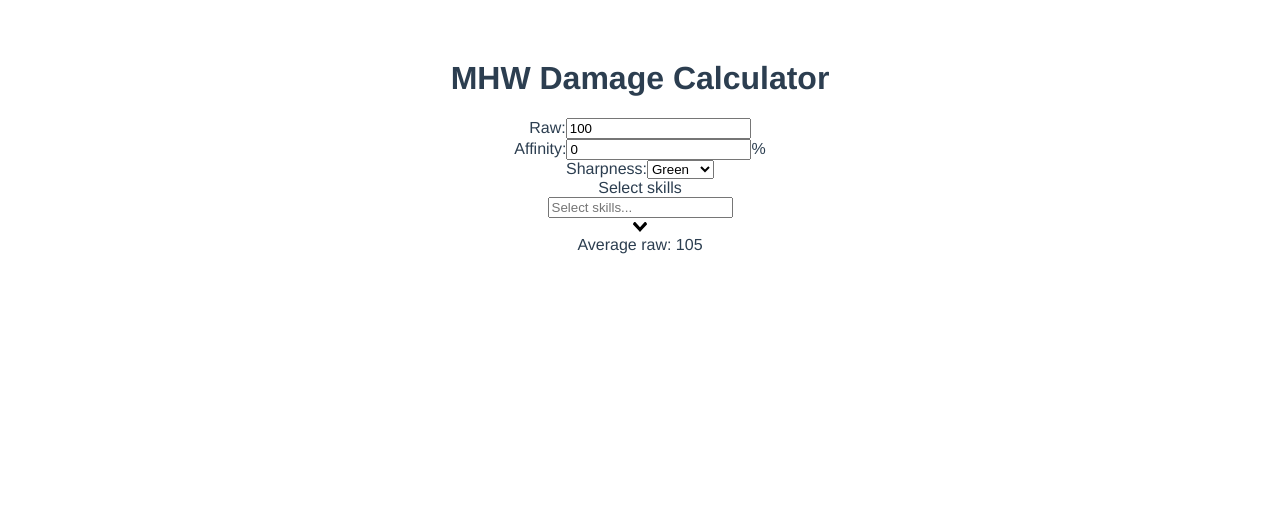
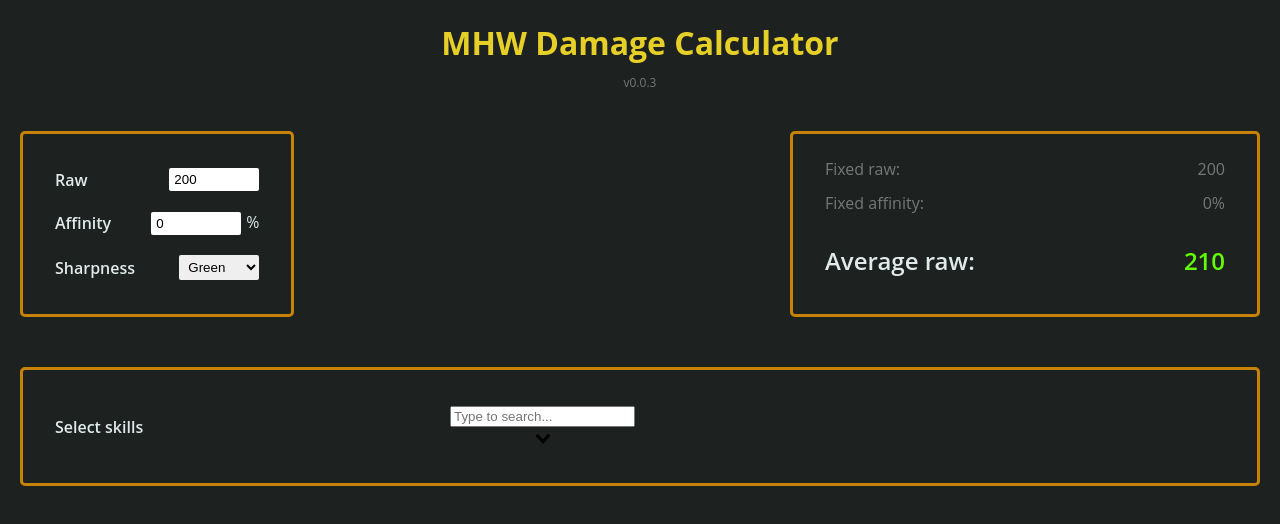
Before and after one commit to jordant0/mh-calc, a Vue app: page / in a window 1280 px wide. Shown: the top 524 px of the page. Built offline with nearby package versions, Linux system fonts and the light colour scheme.

Commit message:
Update UI, fix calculation bug, calculate fixed raw/aff
Add Attack Boost skill
v0.0.3

```diff
--- a/src/App.vue
+++ b/src/App.vue
@@ -11,12 +11,19 @@
 </template>
 
 <style>
+body {
+  min-height: 100vh;
+  margin: 0;
+  background-color: #1d2120;
+  overflow: hidden;
+}
+
 #app {
-  font-family: 'Avenir', Helvetica, Arial, sans-serif;
+  font-family: 'Open Sans', Arial, sans-serif;
   -webkit-font-smoothing: antialiased;
   -moz-osx-font-smoothing: grayscale;
+  font-size: 16px;
   text-align: center;
-  color: #2c3e50;
-  margin-top: 60px;
+  color: #dfeae9;
 }
 </style>
--- a/src/components/Calculator.vue
+++ b/src/components/Calculator.vue
@@ -38,26 +38,75 @@
       return this.weapon.affinity / 100;
     },
 
+    fixedSkills() {
+      return this.skills.filter(function(skill) {
+        return skill.activation >= 100;
+      });
+    },
+
+    variableSkills() {
+      return this.skills.filter(function(skill) {
+        return skill.activation < 100 && skill.activation > 0;
+      });
+    },
+
+    fixedRawAndAffinity() {
+      var raw = this.weapon.raw,
+          affinity = this.affinity;
+
+      if(this.settings.debug && this.settings.verbose) {
+        console.log('[ Calculating fixed raw and affinity ]');
+      }
+
+      for (var i = 0; i < this.fixedSkills.length; i++) {
+        var skill = this.fixedSkills[i],
+            skillData = this.getRawAndAffinityForSkill(skill);
+
+        raw += skillData.raw;
+        affinity += skillData.affinity;;
+
+        affinity = Math.min(1, affinity);
+        affinity = Math.max(-1, affinity);
+      }
+
+      return { raw, affinity };
+    },
+
     finalAverageRaw() {
-      if(this.skills.length < 1) {
-        return this.averageRaw(this.weapon.raw, this.affinity);
+      var variablesCount = this.variableSkills.length;
+
+      if(variablesCount < 1) {
+        return this.averageRaw(this.fixedRawAndAffinity.raw, this.fixedRawAndAffinity.affinity);
       }
       else {
-        var permutations = 2 ** this.skills.length,
+        console.log(`[ Calculating variable raw and affinity | Fixed Raw: ${this.fixedRawAndAffinity.raw} | Fixed Affinity: ${this.fixedRawAndAffinity.affinity} ]`);
+
+        var permutations = 2 ** variablesCount,
             totalAverageRaw = 0;
 
         for (var i = 0; i < permutations; i++) {
-          var config = this.convertToDecimal(i, this.skills.length),
+          var config = this.convertToDecimal(i, variablesCount),
               configResults = this.getRawAndAffinityForConfig(config);
 
           if(this.settings.debug) {
-            console.log(`Calculating raw for configuration ${config} with raw ${configResults.raw} and affitity ${configResults.affinity}. Chance: ${configResults.chance * 100}%`);
+            console.log(`Calculating raw for configuration ${config}. Chance: ${configResults.chance * 100}%`);
           }
-          totalAverageRaw += this.averageRaw(configResults.raw, configResults.affinity) * configResults.chance;
+
+          if(configResults.chance > 0) {
+            totalAverageRaw += this.averageRaw(configResults.raw, configResults.affinity) * configResults.chance;
+          }
         }
         return totalAverageRaw;
       }
-    }
+    },
+
+    displayFixedAffinity() {
+      return this.roundToDecimal(this.fixedRawAndAffinity.affinity * 100);
+    },
+
+    roundedFinalRaw() {
+      return this.roundToDecimal(this.finalAverageRaw);
+    },
   },
 
   methods: {
@@ -68,25 +117,37 @@
     },
 
     averageRaw(rawValue, affinity) {
-      return rawValue * this.sharpnessMultiplier * (1 + affinity * this.affinityMultiplier);
+      var multiplier = this.affinityMultiplier
+      if(affinity < 0) {
+        multiplier = .25;
+      }
+
+      var result = rawValue * this.sharpnessMultiplier * (1 + affinity * multiplier);
+      if(this.settings.debug) {
+        console.log(`> ${rawValue} * ${this.sharpnessMultiplier} * (1 + ${affinity} * ${multiplier}) = ${result}`);
+      }
+      return result;
     },
 
     getRawAndAffinityForConfig(config) {
       var configIndex = 0,
-          affinity = this.affinity,
-          raw = this.weapon.raw,
+          raw = this.fixedRawAndAffinity.raw,
+          affinity = this.fixedRawAndAffinity.affinity,
           chance = 1;
 
-      for (var i = 0; i < this.skills.length; i++) {
-        var skill = this.skills[i],
+      for (var i = 0; i < this.variableSkills.length; i++) {
+        var skill = this.variableSkills[i],
             activation = skill.activation / 100;
 
         if(config[configIndex] === '1') { // Skill is activated
-          var skillData = SkillList[skill.id];
+          var skillData = this.getRawAndAffinityForSkill(skill);
 
-          raw += skillData.levels[skill.level - 1].rawModifier;
-          affinity += skillData.levels[skill.level - 1].affinityModifier;
+          raw += skillData.raw;
+          affinity += skillData.affinity;
+
           affinity = Math.min(1, affinity);
+          affinity = Math.max(-1, affinity);
+
           chance *= activation;
         }
         else {  // Skill is not activated
@@ -98,12 +159,72 @@
 
       return { raw, affinity, chance };
     },
+
+    getRawAndAffinityForSkill(skill) {
+      var skillData = SkillList[skill.id],
+          raw = skillData.levels[skill.level - 1].rawModifier,
+          affinity = skillData.levels[skill.level - 1].affinityModifier;
+
+      if(this.settings.debug && this.settings.verbose) {
+        console.log(`Checking data for skill "${skillData.name}" lv ${skill.level} | Raw: ${raw} | Affinity: ${affinity}`);
+      }
+
+      return { raw, affinity };
+    },
+
+    roundToDecimal(num) {
+      var factor = Math.pow(10, this.settings.precision || 2);
+
+      return Math.round(num * factor) / factor;
+    },
   },
 }
 </script>
 
 <template>
-  <div class='damage-display'>
-    Average raw: {{ this.finalAverageRaw }}
+  <div class='damage-display bordered-box'>
+    <div class='damage-item damage-fixed'>
+      <span class='damage-label'>Fixed raw:</span>
+      <span class='damage-number'>{{ this.fixedRawAndAffinity.raw }}</span>
+    </div>
+
+    <div class='damage-item damage-fixed'>
+      <span class='damage-label'>Fixed affinity:</span>
+      <span class='damage-number'>{{ displayFixedAffinity }}%</span>
+    </div>
+
+    <div class='damage-item damage-final'>
+      <span class='damage-label'>Average raw:</span>
+      <span class='damage-number'>{{ this.roundedFinalRaw }}</span>
+    </div>
   </div>
 </template>
+
+<style>
+.damage-display {
+  max-width: 400px;
+  flex: 1;
+  margin-bottom: auto;
+}
+
+.damage-item {
+  display: flex;
+  justify-content: space-between;
+  margin-bottom: 12px;
+}
+
+.damage-fixed {
+  color: #777777;
+}
+
+.damage-final {
+  font-size: 24px;
+  font-weight: 600;
+  margin-top: 30px;
+  margin-bottom: 0;
+}
+
+.damage-final .damage-number {
+  color: #62ff00;
+}
+</style>
--- a/src/components/Main.vue
+++ b/src/components/Main.vue
@@ -12,10 +12,22 @@
     SkillControl,
   },
 
+  watch: {
+    'weapon.affinity': function (val) {
+      if(this.weapon.affinity > 100) {
+        this.weapon.affinity = 100;
+      }
+
+      if(this.weapon.affinity < 0) {
+        this.weapon.affinity = 0;
+      }
+    },
+  },
+
   data() {
     return {
       weapon: {
-        raw: 100,
+        raw: 200,
         affinity: 0,
         sharpness: 'Green'
       },
@@ -23,6 +35,9 @@
       affinityMultiplier: 0.25,
       settings: {
         debug: false,
+        verbose: false,
+        precision: 2,
+        version: '0.0.3',
       }
     }
   }
@@ -31,11 +46,17 @@
 
 <template>
   <div class='mh-calc'>
-    <h1>MHW Damage Calculator</h1>
+    <h1>
+      MHW Damage Calculator
+      <div class='version-number'>
+        v{{ settings.version }}
+      </div>
+    </h1>
 
+    <div class='main-content'>
+      <div class='weapon-col bordered-box'>
         <weapon-input :weapon='weapon' />
-
-    <skill-control :skills.sync='skills' />
+      </div>
 
       <calculator
         :weapon='weapon'
@@ -44,4 +65,69 @@
         :settings='settings'
       />
     </div>
+
+    <div class='skills-col'>
+      <skill-control :skills.sync='skills' />
+    </div>
+  </div>
 </template>
+
+<style>
+.mh-calc {
+  max-width: 1400px;
+  margin: auto;
+}
+
+h1 {
+  color: #e6d027;
+}
+
+.version-number {
+  font-weight: 400;
+  font-size: 12px;
+  color: #777777;
+  margin-top: 10px;
+}
+
+.main-content {
+  display: flex;
+  justify-content: space-between;
+  margin-top: 40px;
+  margin-bottom: 50px;
+}
+
+.bordered-box {
+  border: 3px solid #c78306;
+  border-radius: 5px;
+  padding: 24px 32px;
+  margin: 0 20px;
+}
+
+.input-item {
+  padding: 10px 0;
+  display: flex;
+  justify-content: space-between;
+  align-items: center;
+}
+
+.input-label {
+  font-weight: 600;
+  margin-right: 40px;
+}
+
+.input-field {
+  padding: 4px 5px;
+  border-radius: 2px;
+  border: 0;
+  width: 80px;
+}
+
+a {
+  color: #bbbbbb;
+  text-decoration: none;
+}
+
+a:hover {
+  color: #efefef;
+}
+</style>
--- a/src/components/SkillControl.vue
+++ b/src/components/SkillControl.vue
@@ -39,7 +39,7 @@
     updateSkillLevel(skillId, skillLevel) {
       var skillIndex = this.findSkillIndex(skillId);
 
-      if(this.skills[skillIndex].level !== skillLevel) {
+      if(skillIndex >= 0 && this.skills[skillIndex].level !== skillLevel) {
         var newSkills = this.skills;
         newSkills[skillIndex].level = skillLevel;
         this.$emit('update:skills', newSkills);
@@ -49,24 +49,43 @@
     updateSkillActivation(skillId, skillActivation) {
       var skillIndex = this.findSkillIndex(skillId);
 
-      if(this.skills[skillIndex].activation !== skillActivation) {
+      if(skillActivation > 100) {
+        skillActivation = 100;
+      }
+
+      if(skillActivation < 0) {
+        skillActivation = 0;
+      }
+
+      if(skillIndex >= 0 && this.skills[skillIndex].activation !== skillActivation) {
         var newSkills = this.skills;
         newSkills[skillIndex].activation = skillActivation;
         this.$emit('update:skills', newSkills);
       }
-    }
+    },
+
+    removeSkill(skillId) {
+      var skillIndex = this.findSkillIndex(skillId);
+
+      if(skillIndex >= 0) {
+        var newSkills = this.skills;
+        newSkills.splice(skillIndex, 1);
+        this.$emit('update:skills', newSkills);
+      }
+    },
   }
 }
 </script>
 
 <template>
-  <div class='skill-controls'>
+  <div class='skill-controls bordered-box'>
     <skill-selector @skill-added='addSkill' />
 
     <skill-display
-      :skills='skills'
+      :skills.sync='skills'
       @skill-level-update='updateSkillLevel'
       @skill-level-activation='updateSkillActivation'
+      @skill-remove='removeSkill'
     />
   </div>
 </template>
--- a/src/components/SkillDisplay.vue
+++ b/src/components/SkillDisplay.vue
@@ -20,7 +20,11 @@
 
     updateSkillActivation(skillId, updateSkillActivation) {
       this.$emit('skill-level-activation', skillId, updateSkillActivation);
-    }
+    },
+
+    removeSkill(skillId) {
+      this.$emit('skill-remove', skillId);
+    },
   }
 }
 </script>
@@ -33,6 +37,15 @@
       :skill='skill'
       @skill-level-update='updateSkillLevel'
       @skill-level-activation='updateSkillActivation'
+      @skill-remove='removeSkill'
     />
   </div>
 </template>
+
+<style>
+.skills-display {
+  display: flex;
+  flex-wrap: wrap;
+  margin-right: -20px;
+}
+</style>
--- a/src/components/SkillDisplayItem.vue
+++ b/src/components/SkillDisplayItem.vue
@@ -19,7 +19,11 @@
 
     skillLevels() {
       return [...Array(this.skillData.levels.length).keys()].map(i => i+1);
-    }
+    },
+
+    enableActivationEdit() {
+      return !this.skillData.fixedActivation;
+    },
   },
 
   methods: {
@@ -30,26 +34,95 @@
     updateSkillActivation($event) {
       this.$emit('skill-level-activation', this.skill.id, parseInt($event.target.value));
     },
+
+    removeSkill() {
+      this.$emit('skill-remove', this.skill.id);
+    },
   }
 }
 </script>
 
 <template>
-  <div class='skill-display-item'>
-    {{ skillName }}
+  <div class='skill-display-item bordered-box'>
+    <div class='skill-header'>
+      <div class='skill-name'>
+        {{ skillName }}
+      </div>
+
+      <a class='remove-link' href='#' @click.prevent='removeSkill'>x</a>
+    </div>
+
     <form class='skill-edit'>
-      <div>
-        Level:
-        <select type='number' :value='skill.level' @change='updateSkillLevel'>
+      <div class='input-item'>
+        <span class='input-label'>Level:</span>
+        <select class='input-field' type='number' :value='skill.level' @change='updateSkillLevel'>
           <option v-for='level in skillLevels'>
             {{ level }}
           </option>
         </select>
       </div>
-      <div>
-        Activation:
-        <input type='number' :value='skill.activation' @change='updateSkillActivation' />
+
+
+      <div v-if='enableActivationEdit' class='input-item'>
+        <span class='input-label'>Activation:</span>
+        <div>
+          <input class='activation-input input-field' type='number' :value='skill.activation' @change='updateSkillActivation' />%
+        </div>
       </div>
     </form>
   </div>
 </template>
+
+<style>
+.skill-display-item {
+  width: 406px;
+  box-sizing: border-box;
+  padding: 16px 24px;
+  margin: 0;
+  margin-right: 30px;
+  margin-top: 24px;
+  position: relative;
+}
+
+.remove-link {
+  position: absolute;
+  top: 12px;
+  right: 12px;
+
+  display: inline-block;
+  height: 20px;
+  width: 20px;
+  border: 1px solid #bbbbbb;
+  border-radius: 50%;
+}
+
+.remove-link:hover {
+  border-color: #efefef;
+}
+
+.skill-name {
+  font-weight: 600;
+  color: #24d0f7;
+  font-size: 20px;
+  text-align: left;
+  margin-bottom: 12px;
+}
+
+.skill-edit {
+  display: flex;
+  justify-content: space-between;
+  flex-wrap: wrap;
+}
+
+.skill-edit .input-label {
+  margin-right: 20px;
+}
+
+.skill-edit .input-field {
+  width: 50px;
+}
+
+.activation-input {
+  margin-right: 5px;
+}
+</style>
--- a/src/components/SkillSelector.vue
+++ b/src/components/SkillSelector.vue
@@ -32,16 +32,12 @@
 
     return {
       skillList: listOfSkills,
-      selectedSkill: '',
     }
   },
 
   methods: {
     skillSelected(option) {
       this.$emit('skill-added', option.value);
-      var skillIndex = this.skillList.findIndex(function(skill) {
-        return skill.value === option.value;
-      });
     },
   },
 }
@@ -49,14 +45,29 @@
 
 <template>
   <div class='skill-selector'>
-    <div>
-      Select skills
+    <div class='skills-input input-item'>
+      <span class='input-label'>
+        Select skills
+      </span>
+
+      <vue-select
+        placeholder='Type to search...'
+        :clear-search-on-select='true'
+        :options='skillList'
+        :on-change='skillSelected'
+      />
     </div>
-    <vue-select
-      placeholder='Select skills...'
-      :clear-search-on-select='true'
-      :options='skillList'
-      :on-change='skillSelected'
-    />
   </div>
 </template>
+
+<style>
+.v-select .dropdown-toggle {
+  border-color: white;
+  background-color: white;
+  width: 400px;
+}
+
+.skills-input {
+  width: 580px;
+}
+</style>
--- a/src/components/WeaponInput.vue
+++ b/src/components/WeaponInput.vue
@@ -10,19 +10,25 @@
 
 <template>
   <form class='weapon-input'>
-    <div>
-      <label>Raw:</label>
-      <input type='text' v-model='weapon.raw' />
+    <div class='input-item'>
+      <span class='input-label'>Raw</span>
+      <input class='input-field' type='number' v-model.number='weapon.raw' />
     </div>
 
-    <div>
-      <label>Affinity:</label>
-      <input type='text' v-model='weapon.affinity' />%
+    <div class='input-item'>
+      <span class='input-label'>Affinity</span>
+      <div>
+        <input
+          class='affinity-input input-field'
+          type='number'
+          v-model.number='weapon.affinity'
+        />%
+      </div>
     </div>
 
-    <div>
-      <label>Sharpness:</label>
-      <select v-model='weapon.sharpness'>
+    <div class='input-item'>
+      <span class='input-label'>Sharpness</span>
+      <select class='input-field' v-model='weapon.sharpness'>
         <option>White</option>
         <option>Blue</option>
         <option>Green</option>
@@ -33,3 +39,10 @@
     </div>
   </form>
 </template>
+
+<style>
+.affinity-input {
+  margin-right: 5px;
+  width: 62px;
+}
+</style>
--- a/src/mixins/SkillList.js
+++ b/src/mixins/SkillList.js
@@ -34,5 +34,40 @@
         affinityModifier: .30,
       },
     ]
-  }
+  },
+  3: {
+    name: 'Attack Boost',
+    defaultActiviation: 100,
+    fixedActivation: true,
+    levels: [
+      {
+        rawModifier: 3,
+        affinityModifier: 0,
+      },
+      {
+        rawModifier: 6,
+        affinityModifier: 0,
+      },
+      {
+        rawModifier: 9,
+        affinityModifier: 0,
+      },
+      {
+        rawModifier: 12,
+        affinityModifier: 0.05,
+      },
+      {
+        rawModifier: 15,
+        affinityModifier: 0.05,
+      },
+      {
+        rawModifier: 18,
+        affinityModifier: 0.05,
+      },
+      {
+        rawModifier: 21,
+        affinityModifier: 0.05,
+      },
+    ]
+  },
 }
```
Lines whose indentation alone changed are shown as unchanged.
